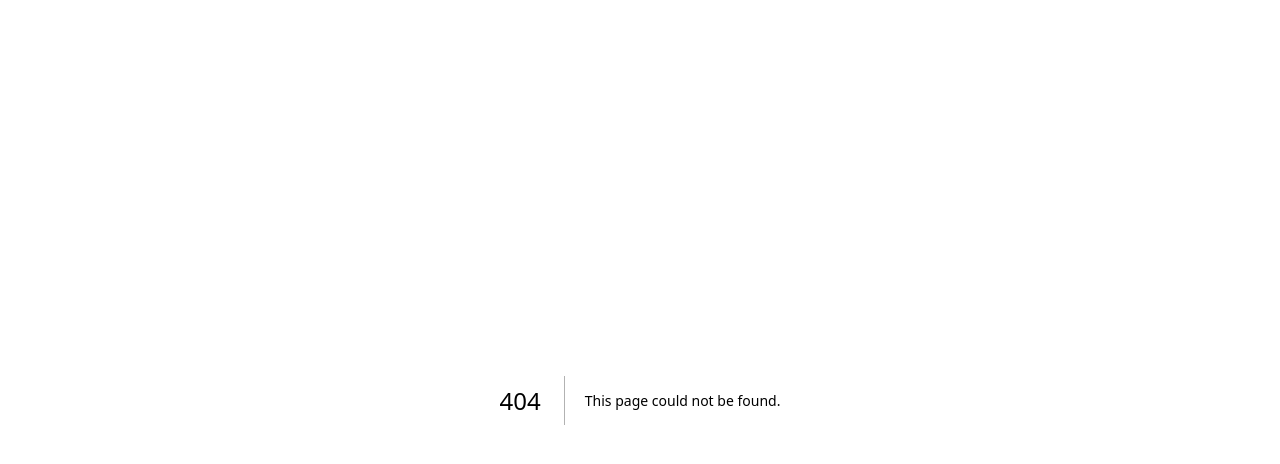
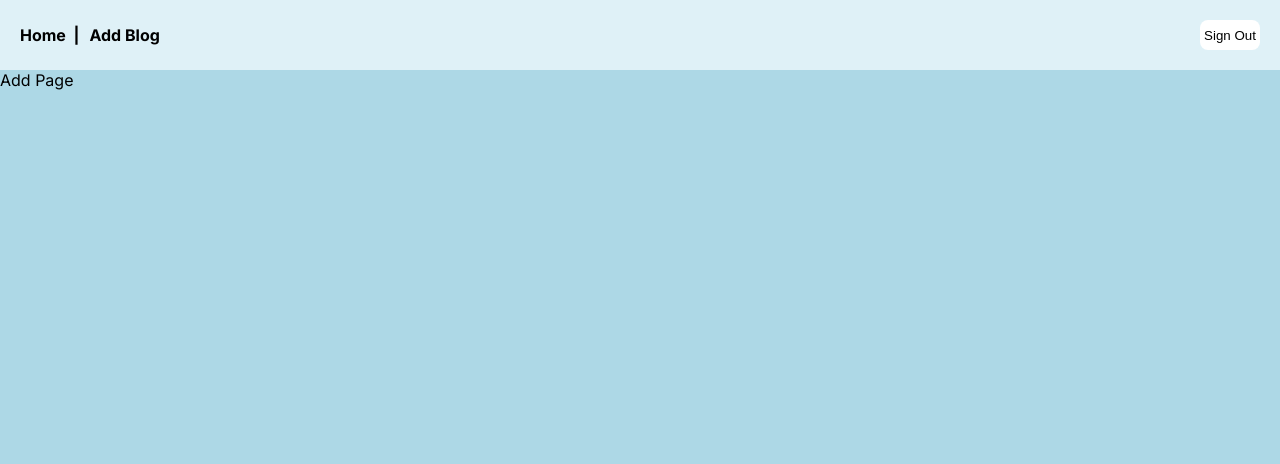
Before and after one commit to esmakovacevic/blog-app, a Next.js app: page /posts/add in a window 1280 px wide. Before the commit this address had no page. Shown: the top 464 px of the page. Built offline with nearby package versions, Linux system fonts and the light colour scheme; no server answers.

Commit message:
Integrating Google authentication

```diff
--- /dev/null
+++ b/src/app/components/Navbar.js
@@ -0,0 +1,37 @@
+"use client";
+
+import { useRouter } from "next/navigation";
+import { supabase } from "../lib/supabase";
+import Button from "./Button";
+
+const { default: Link } = require("next/link");
+
+const Navbar = () => {
+  const router = useRouter();
+  const handleSignOut = async () => {
+    const { error } = await supabase.auth.signOut();
+    if (error) {
+      console.error("Error signing out:", error.message);
+    } else {
+      router.push("/");
+    }
+  };
+  return (
+    <div className="header">
+      <div className="navlinks">
+        <NavLink href="/posts">Home &nbsp;|</NavLink>
+        <NavLink href="/posts/add">Add Blog</NavLink>
+      </div>
+      <div className="header-button">
+        <Button className="button" onClick={handleSignOut}>
+          Sign Out
+        </Button>
+      </div>
+    </div>
+  );
+};
+const NavLink = ({ href, children }) => {
+  return <Link href={href}>{children}</Link>;
+};
+
+export default Navbar;
--- a/src/app/globals.css
+++ b/src/app/globals.css
@@ -1,9 +1,9 @@
 :root {
   --max-width: 1100px;
   --border-radius: 12px;
-  --font-mono: ui-monospace, Menlo, Monaco, 'Cascadia Mono', 'Segoe UI Mono',
-    'Roboto Mono', 'Oxygen Mono', 'Ubuntu Monospace', 'Source Code Pro',
-    'Fira Mono', 'Droid Sans Mono', 'Courier New', monospace;
+  --font-mono: ui-monospace, Menlo, Monaco, "Cascadia Mono", "Segoe UI Mono",
+    "Roboto Mono", "Oxygen Mono", "Ubuntu Monospace", "Source Code Pro",
+    "Fira Mono", "Droid Sans Mono", "Courier New", monospace;
 
   --foreground-rgb: 0, 0, 0;
   --background-start-rgb: 214, 219, 220;
@@ -100,8 +100,7 @@ a {
     color-scheme: dark;
   }
 }
-.page{
-
+.page {
   position: absolute;
   top: 50%;
   left: 50%;
@@ -112,15 +111,15 @@ a {
   justify-content: center;
   align-items: center;
 }
-.button{
+.button {
   height: 30px;
   width: 60px;
   background-color: white;
   color: black;
-  border:none;
+  border: none;
   border-radius: 8px;
 }
-.input{
+.input {
   border-radius: 10px;
   outline: none;
   border: none;
@@ -130,11 +129,11 @@ a {
   width: 410px;
   margin-bottom: 10px;
   margin-top: 10px;
-  box-shadow: 0 0 20px 0 rgba(0,0,0,0.2);
+  box-shadow: 0 0 20px 0 rgba(0, 0, 0, 0.2);
   opacity: 0.9;
   font-family: Arial, sans-serif;
 }
-.signup{
+.signup {
   position: absolute;
   top: 50%;
   left: 50%;
@@ -145,8 +144,72 @@ a {
   justify-content: center;
   align-items: center;
 }
-.button-wrap{
+.button-wrap {
   display: flex;
   flex-direction: column;
   gap: 20px;
 }
+.header {
+  padding: 20px;
+  display: flex;
+  justify-content: space-between;
+  align-items: center;
+  background-color: rgb(223, 241, 247);
+}
+
+.navlinks {
+  display: flex;
+}
+
+.navlinks a {
+  text-decoration: none;
+  color: black;
+  margin-right: 10px;
+  font-weight: bold;
+}
+
+.header-button {
+  display: flex;
+  justify-content: flex-end;
+}
+.container {
+  display: flex;
+  flex-direction: column;
+  justify-content: center;
+  align-items: center;
+}
+
+.post-list {
+  margin-top: 30px;
+
+  display: grid;
+  align-items: flex-start;
+  grid-template-columns: repeat(3, 1fr);
+  grid-template-rows: auto;
+  gap: 30px;
+}
+
+ul,
+li {
+  margin-bottom: 20px;
+  list-style: none;
+}
+.background {
+  width: 250px;
+  padding: 10px;
+  border-radius: 10px;
+  box-shadow: 0 0 20px 0 rgba(0, 0, 0, 0.2);
+  color: black;
+
+  background: linear-gradient(
+    to bottom,
+    rgba(255, 255, 255, 0.3),
+    rgba(255, 255, 255, 0.2)
+  );
+  box-shadow: 0 8px 50px 0 rgba(187, 188, 202, 0.37);
+  backdrop-filter: blur(5px);
+  -webkit-backdrop-filter: blur(5px);
+  border-radius: 10px;
+  height: 300px;
+  overflow: hidden; /* or overflow: hidden; */
+}
--- /dev/null
+++ b/src/app/posts/add/page.js
@@ -0,0 +1,9 @@
+const Add=()=>{
+    return(
+        <div>
+            Add Page
+        </div>
+    )
+}
+
+export default Add;
--- /dev/null
+++ b/src/app/posts/layout.js
@@ -0,0 +1,8 @@
+import Navbar from "../components/Navbar";
+
+export default function PostsLayout({ children }) {
+    return <section>
+       <Navbar/>
+        {children}
+        </section>;
+  }
```
Also changed, not shown: src/app/page.js (+38 -20 lines), src/app/posts/[id]/page.js (added, +44 -0 lines), src/app/posts/page.js (+19 -22 lines). Lines whose indentation alone changed are shown as unchanged.
